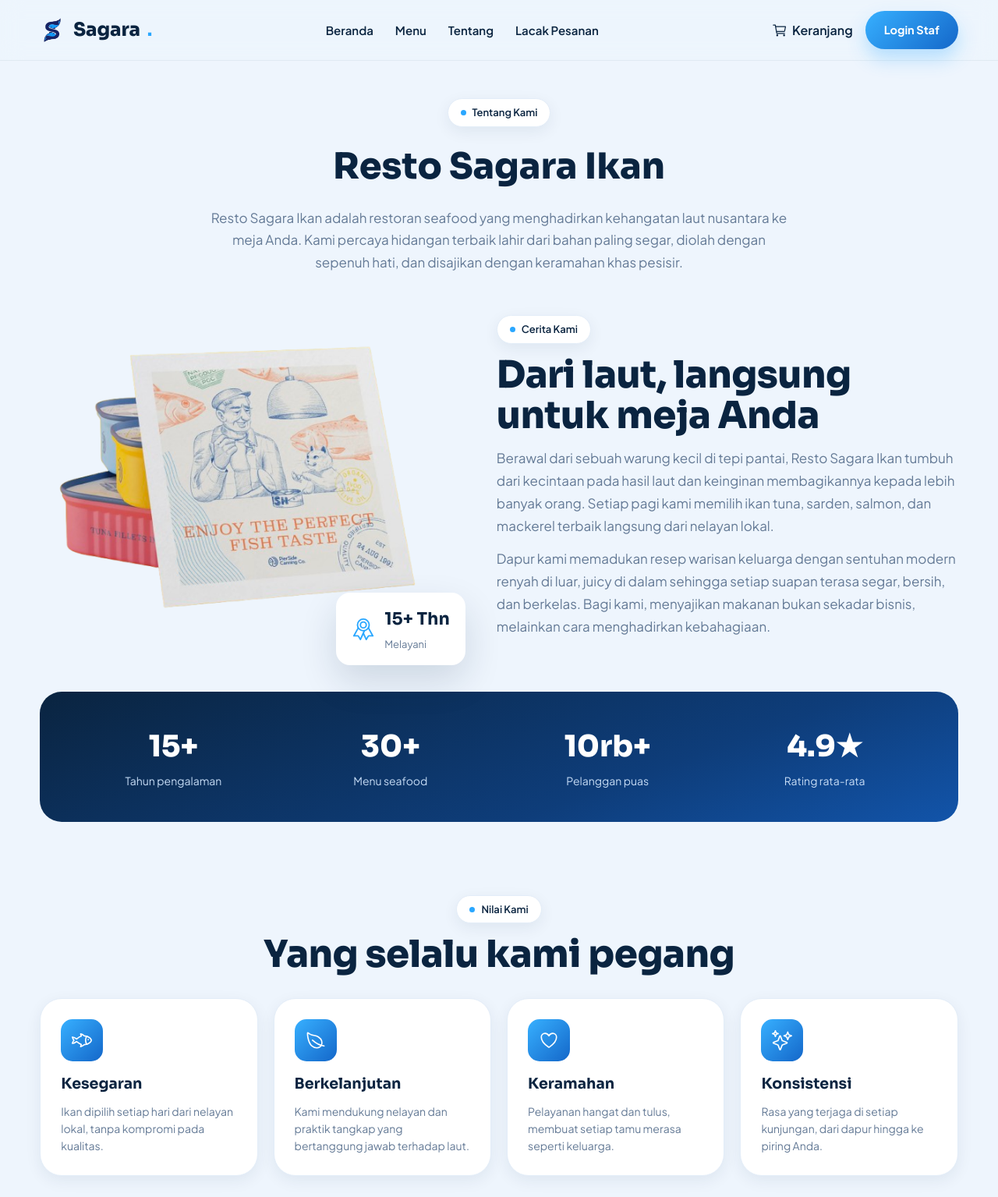
After one commit to icecoffie/sagara-ikan, a PHP site: page /index.php/tentang in a window 1280 px wide. The commit adds this page. Shown: the top 1535 px of the page at 78% size. Run offline with PHP 8.4, Linux system fonts and the light colour scheme.

Commit message:
Add full About page (/tentang) + expand landing Tentang section
- New /tentang page: story, dark stats band, 4 value cards, why-us
  checklist, CTA; linked from both nav bars and a 'Selengkapnya' button
- Expanded the landing Tentang section with a richer story paragraph,
  extra bullets, and a link to the full page

```diff
--- a/app/controllers/HomeController.php
+++ b/app/controllers/HomeController.php
@@ -20,4 +20,11 @@ class HomeController extends Controller
             'cartCount'  => cart_count(),
         ]);
     }
+
+    public function about(): void
+    {
+        View::renderPublic('public/about', [
+            'appName' => Config::get('app_name', 'Sagara Resto'),
+        ], 'Tentang Kami');
+    }
 }
--- a/app/core/Router.php
+++ b/app/core/Router.php
@@ -12,6 +12,7 @@ class Router
         'dashboard'   => ['DashboardController', 'index'],
         'revenue-data'=> ['DashboardController', 'revenueData'],
         'pantau'      => ['CartController', 'track'],
+        'tentang'     => ['HomeController', 'about'],
     ];
 
     private array $resources = [
--- a/app/views/layouts/public.php
+++ b/app/views/layouts/public.php
@@ -16,6 +16,7 @@
       <nav class="nav-links" id="navLinks">
         <a href="<?= url('') ?>">Beranda</a>
         <a href="<?= url('menu') ?>">Menu</a>
+        <a href="<?= url('tentang') ?>">Tentang</a>
         <a href="<?= url('pantau') ?>">Lacak Pesanan</a>
         <a href="<?= url('login') ?>" class="btn nav-login-mobile">Login Staf</a>
       </nav>
--- /dev/null
+++ b/app/views/public/about.php
@@ -0,0 +1,75 @@
+<?php if (!defined('SAGARA_APP')) { http_response_code(403); exit('Forbidden'); } ?>
+<section class="sec" style="padding-top:12px;padding-bottom:40px;text-align:center;">
+  <span class="pill">Tentang Kami</span>
+  <h1 class="shop-title" style="margin-top:14px;">Resto Sagara Ikan</h1>
+  <p class="sec-sub" style="max-width:740px;margin:14px auto 0;">
+    Resto Sagara Ikan adalah restoran seafood yang menghadirkan kehangatan laut nusantara ke meja Anda.
+    Kami percaya hidangan terbaik lahir dari bahan paling segar, diolah dengan sepenuh hati, dan
+    disajikan dengan keramahan khas pesisir.
+  </p>
+</section>
+
+<section class="about" style="margin-bottom:56px;">
+  <div class="about-visual">
+    <img src="<?= asset('assets/review.png') ?>" alt="Suasana Resto Sagara Ikan">
+    <div class="about-stat"><ion-icon name="ribbon-outline"></ion-icon><div><b>15+ Thn</b><span>Melayani</span></div></div>
+  </div>
+  <div>
+    <span class="pill">Cerita Kami</span>
+    <h2 class="sec-title">Dari laut, langsung untuk meja Anda</h2>
+    <p class="sec-sub">
+      Berawal dari sebuah warung kecil di tepi pantai, Resto Sagara Ikan tumbuh dari kecintaan pada
+      hasil laut dan keinginan membagikannya kepada lebih banyak orang. Setiap pagi kami memilih ikan
+      tuna, sarden, salmon, dan mackerel terbaik langsung dari nelayan lokal.
+    </p>
+    <p class="sec-sub">
+      Dapur kami memadukan resep warisan keluarga dengan sentuhan modern renyah di luar, juicy di
+      dalam sehingga setiap suapan terasa segar, bersih, dan berkelas. Bagi kami, menyajikan makanan
+      bukan sekadar bisnis, melainkan cara menghadirkan kebahagiaan.
+    </p>
+  </div>
+</section>
+
+<div class="stat-band">
+  <div class="s"><b>15+</b><span>Tahun pengalaman</span></div>
+  <div class="s"><b>30+</b><span>Menu seafood</span></div>
+  <div class="s"><b>10rb+</b><span>Pelanggan puas</span></div>
+  <div class="s"><b>4.9★</b><span>Rating rata-rata</span></div>
+</div>
+
+<section class="sec" style="padding-bottom:10px;">
+  <div class="sec-head center"><span class="pill">Nilai Kami</span><h2 class="sec-title">Yang selalu kami pegang</h2></div>
+  <div class="value-grid">
+    <div class="value-card"><div class="vi"><ion-icon name="fish-outline"></ion-icon></div><h3>Kesegaran</h3><p>Ikan dipilih setiap hari dari nelayan lokal, tanpa kompromi pada kualitas.</p></div>
+    <div class="value-card"><div class="vi"><ion-icon name="leaf-outline"></ion-icon></div><h3>Berkelanjutan</h3><p>Kami mendukung nelayan dan praktik tangkap yang bertanggung jawab terhadap laut.</p></div>
+    <div class="value-card"><div class="vi"><ion-icon name="heart-outline"></ion-icon></div><h3>Keramahan</h3><p>Pelayanan hangat dan tulus, membuat setiap tamu merasa seperti keluarga.</p></div>
+    <div class="value-card"><div class="vi"><ion-icon name="sparkles-outline"></ion-icon></div><h3>Konsistensi</h3><p>Rasa yang terjaga di setiap kunjungan, dari dapur hingga ke piring Anda.</p></div>
+  </div>
+</section>
+
+<section class="sec" style="padding-top:20px;">
+  <div class="about" style="align-items:center;">
+    <div>
+      <span class="pill">Kenapa Sagara</span>
+      <h2 class="sec-title">Pengalaman bersantap yang utuh</h2>
+      <ul class="about-list">
+        <li><ion-icon name="checkmark-circle-outline"></ion-icon> Bahan segar harian dari nelayan tepercaya.</li>
+        <li><ion-icon name="checkmark-circle-outline"></ion-icon> Dapur bersih dengan standar higienitas tinggi.</li>
+        <li><ion-icon name="checkmark-circle-outline"></ion-icon> Pesan online tanpa login makan di tempat atau bawa pulang.</li>
+        <li><ion-icon name="checkmark-circle-outline"></ion-icon> Suasana nyaman, cocok untuk keluarga &amp; acara spesial.</li>
+      </ul>
+    </div>
+    <div class="about-visual">
+      <img src="<?= asset('assets/all.png') ?>" alt="Hidangan Sagara Ikan">
+    </div>
+  </div>
+</section>
+
+<section class="sec" style="text-align:center;padding-top:10px;">
+  <h2 class="sec-title">Siap mencicipi laut terbaik?</h2>
+  <p class="sec-sub" style="max-width:560px;margin:12px auto 24px;">Jelajahi menu kami dan pesan favoritmu sekarang tanpa perlu login.</p>
+  <div style="display:flex;gap:12px;justify-content:center;flex-wrap:wrap;">
+    <a href="<?= url('menu') ?>" class="btn lg">Lihat Menu <ion-icon name="arrow-forward-outline"></ion-icon></a>
+    <a href="<?= url('') ?>" class="btn ghost lg">Kembali ke Beranda</a>
+  </div>
+</section>
--- a/public_html/assets/css/modern.css
+++ b/public_html/assets/css/modern.css
@@ -320,3 +320,15 @@ ul { list-style: none; }
 }
 
 @media (max-width: 480px) { .cl-text { display: none; } }
+
+/* ===== About page ===== */
+.stat-band { background: var(--grad-dark); border-radius: var(--radius-lg); padding: 40px 44px; display: grid; grid-template-columns: repeat(4, 1fr); gap: 24px; color: #fff; text-align: center; margin: 10px 0; }
+.stat-band .s b { font-family: var(--display); font-weight: 800; font-size: clamp(28px, 3.4vw, 38px); display: block; }
+.stat-band .s span { color: var(--on-dark); font-size: 14px; }
+.value-grid { display: grid; grid-template-columns: repeat(auto-fit, minmax(230px, 1fr)); gap: 20px; margin-top: 30px; }
+.value-card { background: var(--surface); border: 1px solid var(--line); border-radius: var(--radius-lg); box-shadow: var(--shadow-sm); padding: 26px; transition: transform .25s, box-shadow .25s; }
+.value-card:hover { transform: translateY(-5px); box-shadow: var(--shadow); }
+.value-card .vi { width: 54px; height: 54px; border-radius: 15px; background: var(--grad); color: #fff; display: grid; place-items: center; font-size: 26px; margin-bottom: 14px; }
+.value-card h3 { font-family: var(--display); font-weight: 700; font-size: 19px; margin-bottom: 8px; }
+.value-card p { color: var(--muted); font-size: 14px; line-height: 1.6; }
+@media (max-width: 860px) { .stat-band { grid-template-columns: 1fr 1fr; } }
```
Also changed, not shown: app/views/public/landing.php (+10 -1 lines).
